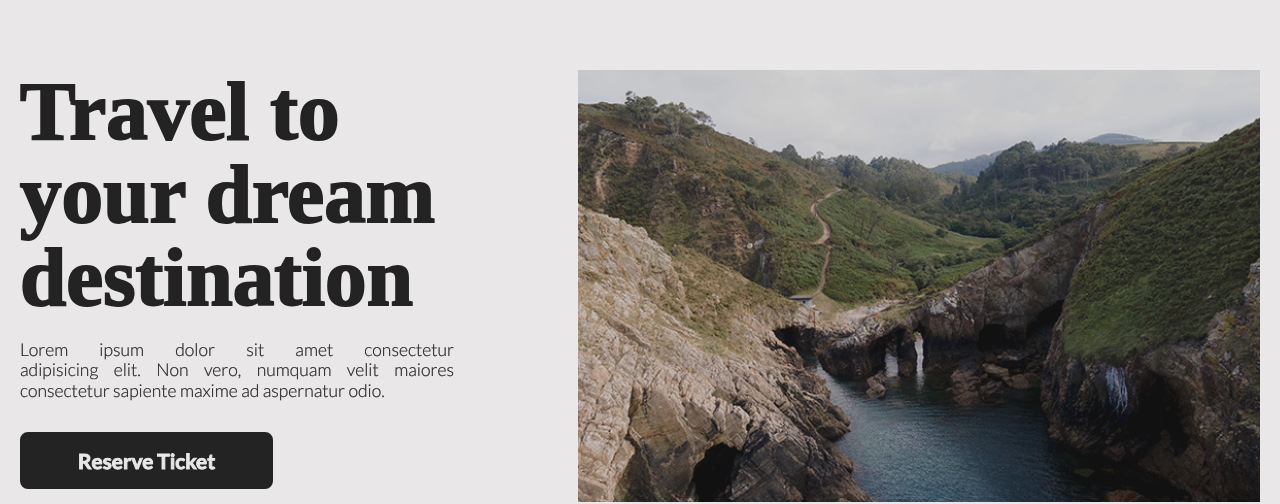
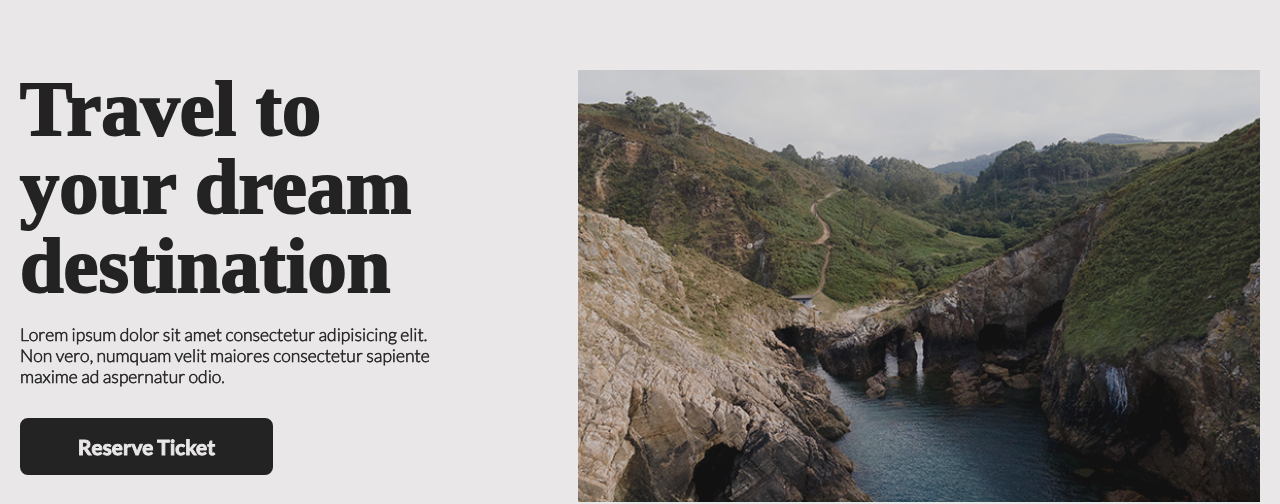
Before and after one commit to RodBrowning/Travel-Agency, a React (Create React App) app: page / in a window 1280 px wide. Shown: the part 163-667 px from the top of the page. Built offline with nearby package versions, Linux system fonts and the light colour scheme; no server answers; a web font is replaced by a local one.

Commit message:
Code review - Improve the typography styling

```diff
--- a/src/components/ImgText/index.tsx
+++ b/src/components/ImgText/index.tsx
@@ -6,7 +6,7 @@ import React from 'react'
 const ImgText: React.FC = () => {
    return (
       <section id="imgText" className="bg-tertiary py-3">
-         <div className="container py-6">
+         <div className="container py-4">
             <div className="text">
                <h2 className="light-text title-medium mb-7">
                   Choose anywhere you’d like to be
--- a/src/components/ImgText/style.scss
+++ b/src/components/ImgText/style.scss
@@ -7,6 +7,10 @@
       grid-template-columns: 1fr 54%;
       gap: 6.9em;
       color: colors.$secondary-color;
+      .text p {
+         text-wrap: balance;
+         -webkit-text-stroke: 0.2px;
+      }
       .image {
          margin-right: calc(100% - 56vw);
          background-position: center;
--- a/src/components/hero/style.scss
+++ b/src/components/hero/style.scss
@@ -2,11 +2,6 @@
    display: grid;
    grid-template-columns: auto 55%;
    grid-gap: 10%;
-   .text {
-      p {
-         text-align: justify;
-      }
-   }
    .heroImage {
       img {
          display: block;
--- a/src/scss/_typography.scss
+++ b/src/scss/_typography.scss
@@ -6,7 +6,6 @@
 * {
    font-family: fonts.$regular-text-font;
    color: colors.$primary-color;
-   text-wrap: balance;
 }
 .title {
    font-family: fonts.$heading-font;
@@ -14,7 +13,7 @@
    -webkit-text-stroke: 1px;
    &-big {
       @extend .title;
-      font-size: 5.2rem;
+      font-size: 4.9rem;
       -webkit-text-stroke: 2px;
    }
    &-medium {
@@ -36,7 +35,7 @@ p {
    font-size: sizes.$regular-text-font-size;
    font-weight: 200;
    line-height: 1.3rem;
-   -webkit-text-stroke: 0.2px;
+   -webkit-text-stroke: 0.6px;
    &.regular-text-title {
       font-size: sizes.$regular-text-title-font-size;
       font-weight: 900;
```
